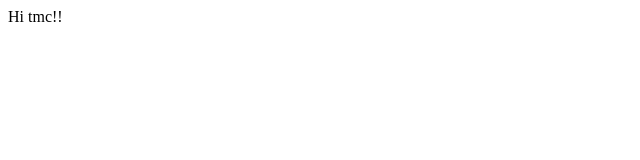
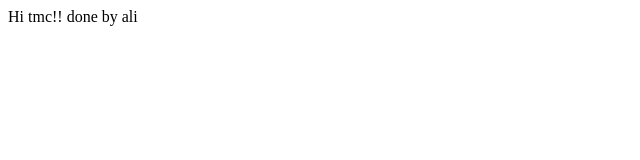
Before and after one commit to Ibrahim-Saasa/Index.html, a plain HTML site: page index.html in a window 1280 px wide. Shown: the full height of the page, 0-640 px from the left. Drawn offline with Linux system fonts and the light colour scheme.

Commit message:
adding text

```diff
--- a/index.html
+++ b/index.html
@@ -7,5 +7,6 @@
   </head>
   <body>
     Hi tmc!!
+    done by ali
   </body>
 </html>
```
